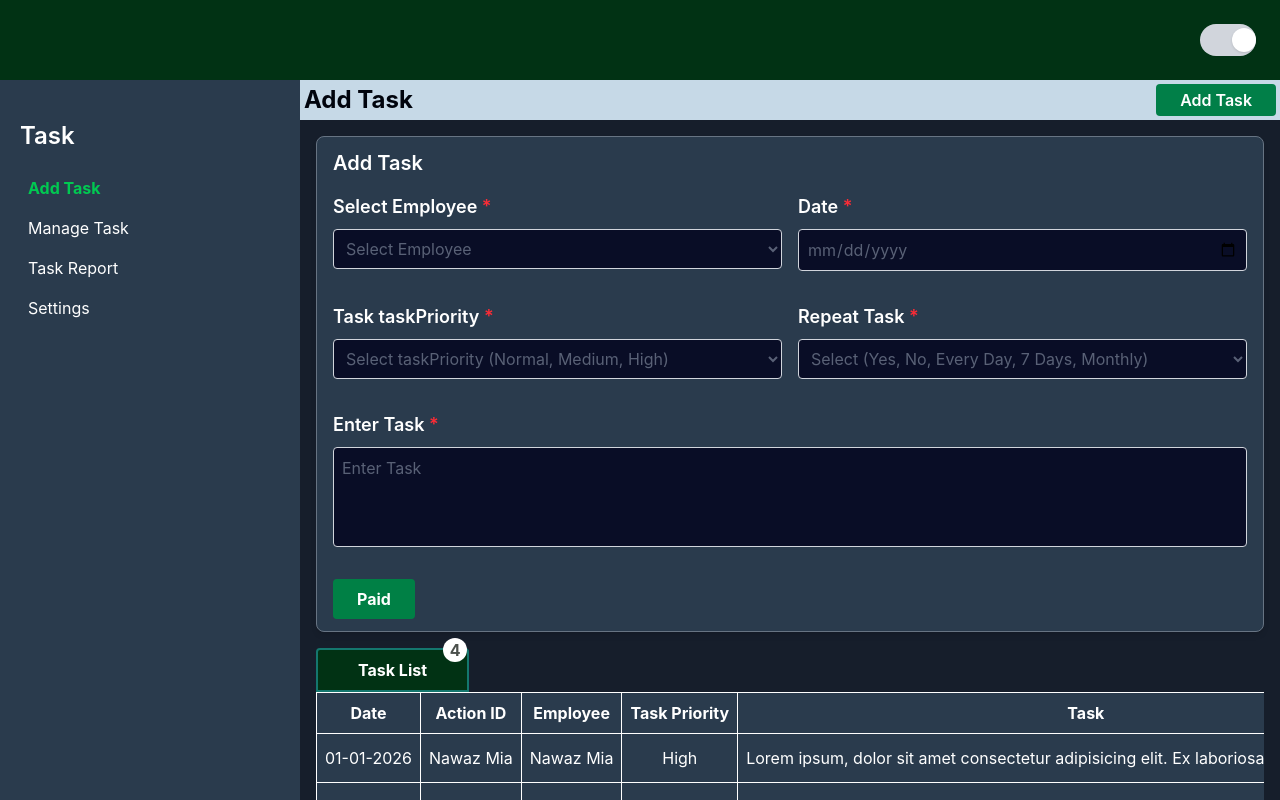
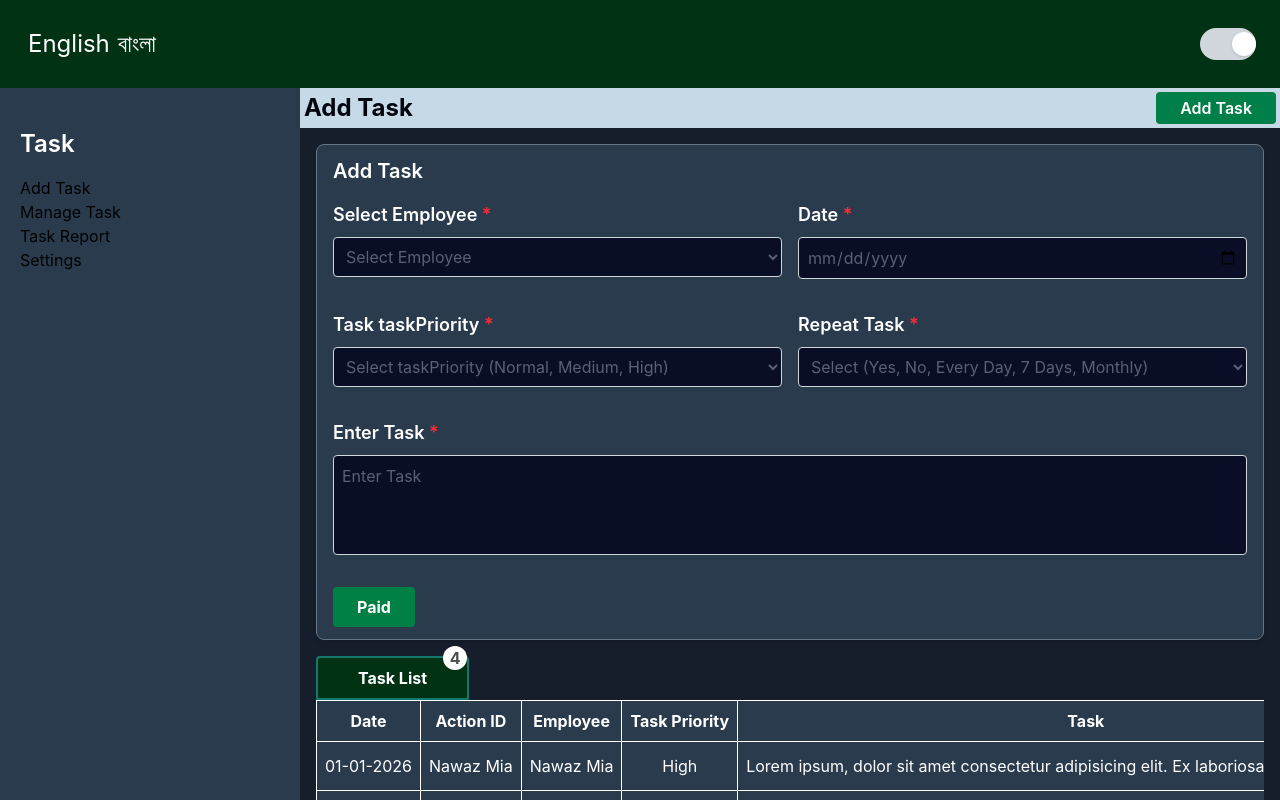
Before and after one commit to rafim699956/task, a React (Vite) app: page / in a window 1280 px wide. Built offline with nearby package versions, Linux system fonts and the light colour scheme.

Commit message:
add some text content

```diff
--- a/package.json
+++ b/package.json
@@ -12,8 +12,10 @@
   "dependencies": {
     "@reduxjs/toolkit": "^2.12.0",
     "@tailwindcss/vite": "^4.3.2",
+    "i18next": "^26.3.6",
     "react": "^19.2.7",
     "react-dom": "^19.2.7",
+    "react-i18next": "^17.0.10",
     "react-redux": "^9.3.0",
     "tailwindcss": "^4.3.2"
   },
--- a/src/App.jsx
+++ b/src/App.jsx
@@ -4,10 +4,12 @@ import { useEffect } from "react";
 import { useDispatch, useSelector } from "react-redux";
 import { toggleTheme } from "../app/features/themeMode/themeSlice";
 import { toggleSidebar } from "../app/features/sidebar/sidebarSlice";
+import { useTranslation } from "react-i18next";
 
 const App = () => {
   const darkMode = useSelector((state) => state.theme.isDarkMode);
-  const isOpenSidebar  = useSelector((state) => state.sidebar.isOpenSidebar);
+  const isOpenSidebar = useSelector((state) => state.sidebar.isOpenSidebar);
+  const { i18n } = useTranslation();
   const dispatch = useDispatch();
   useEffect(() => {
     if (darkMode) {
@@ -18,8 +20,27 @@ const App = () => {
   }, [darkMode]);
   return (
     <div className="w-full h-full flex flex-col overflow-hidden">
-      <div className="p-3 md:p-4 lg:p-6 bg-[#013214] flex items-center justify-between lg:justify-end">
-       <button onClick={()=> dispatch(toggleSidebar())} className="p-1 rounded text-2xl text-white lg:hidden transition-all ease-linear duration-300">{isOpenSidebar ? '✖' : '☰'}</button>
+      <div className="p-3 md:p-4 lg:p-6 bg-[#013214] flex items-center justify-between lg:justify-between">
+        <div>
+          <button
+            className="p-1 rounded text-2xl text-white transition-all ease-linear duration-300 cursor-pointer"
+            onClick={() => i18n.changeLanguage("en")}
+          >
+            English
+          </button>
+          <button
+            className="p-1 rounded text-2xl text-white transition-all ease-linear duration-300 cursor-pointer"
+            onClick={() => i18n.changeLanguage("bn")}
+          >
+            বাংলা
+          </button>
+        </div>
+        <button
+          onClick={() => dispatch(toggleSidebar())}
+          className="p-1 rounded text-2xl text-white lg:hidden transition-all ease-linear duration-300"
+        >
+          {isOpenSidebar ? "✖" : "☰"}
+        </button>
 
         {/*  */}
         <button
--- a/src/components/Aside.jsx
+++ b/src/components/Aside.jsx
@@ -1,14 +1,20 @@
 import { useDispatch, useSelector } from "react-redux";
 import { setActiveTab } from "../../app/features/tab/tabSlice";
+import { useTranslation } from "react-i18next";
+
 
 const Aside = () => {
   const { tabs, activeTab } = useSelector((state) => state.tab);
-  const isOpenSidebar  = useSelector((state) => state.sidebar.isOpenSidebar);
+  const isOpenSidebar = useSelector((state) => state.sidebar.isOpenSidebar);
   const dispatch = useDispatch();
+  const { t } = useTranslation();
+  const sidebar = t("sidebar", { returnObjects: true });
   return (
-    <aside className={`absolute z-10 top-0 left-0 bottom-0 w-10/12 transform ${!isOpenSidebar ? '-translate-x-full' : 'translate-x-0'} lg:static bg-[#2A3B4D] dark:bg-black/40 h-full lg:max-w-75 lg:w-full shrink-0 px-5 py-10 transition-all ease-linear duration-300`}>
+    <aside
+      className={`absolute z-10 top-0 left-0 bottom-0 w-10/12 transform ${!isOpenSidebar ? "-translate-x-full" : "translate-x-0"} lg:static bg-[#2A3B4D] dark:bg-black/40 h-full lg:max-w-75 lg:w-full shrink-0 px-5 py-10 transition-all ease-linear duration-300`}
+    >
       <h3 className="text-2xl font-semibold text-white mb-4">Task</h3>
-      <ul className="pl-2">
+      {/* <ul className="pl-2">
         {tabs.map((tab) => (
           <li
             key={tab}
@@ -22,6 +28,17 @@ const Aside = () => {
             {tab}
           </li>
         ))}
+      </ul> */}
+      <ul>
+        {Object.entries(sidebar).map(([key, value]) => (
+          <li
+            key={key}
+            onClick={() => dispatch(setActiveTab(key))}
+            className={activeTab === key ? "text-green-500" : ""}
+          >
+            {value}
+          </li>
+        ))}
       </ul>
     </aside>
   );
--- a/src/components/TaskList.jsx
+++ b/src/components/TaskList.jsx
@@ -5,7 +5,7 @@ const TaskList = () => {
   return (
     <div>
       <p className="py-2 px-10 rounded rounded-br-none rounded-bl-none bg-[#013214] inline-block text-white font-bold border-2 border-[#14776E] relative">
-        Task List{" "}
+        Task List
         <span className="absolute top-0 right-0 bg-white text-[#4B504C] p-2 rounded-full transform -translate-y-1/2 size-6 flex items-center justify-center">
           {tasks.length}
         </span>
--- /dev/null
+++ b/src/i18n.js
@@ -0,0 +1,28 @@
+import i18n from "i18next";
+import { initReactI18next } from "react-i18next";
+
+import en from "./locales/en/common.json";
+import bn from "./locales/bn/common.json";
+
+i18n
+.use(initReactI18next)
+.init({
+    resources: {
+        en: {
+            translation: en,
+        },
+        bn: {
+            translation: bn,
+        },
+    },
+
+    lng: "en",
+
+    fallbackLng: "en",
+
+    interpolation: {
+        escapeValue: false,
+    },
+});
+
+export default i18n;
--- /dev/null
+++ b/src/locales/bn/common.json
@@ -0,0 +1,8 @@
+{
+  "sidebar": {
+    "addTask": "টাস্ক যোগ করুন",
+    "manageTask": "টাস্ক পরিচালনা করুন",
+    "taskReport": "টাস্ক রিপোর্ট",
+    "settings": "সেটিংস"
+  }
+}
--- /dev/null
+++ b/src/locales/en/common.json
@@ -0,0 +1,8 @@
+{
+  "sidebar": {
+    "addTask": "Add Task",
+    "manageTask": "Manage Task",
+    "taskReport": "Task Report",
+    "settings": "Settings"
+  }
+}
--- a/src/main.jsx
+++ b/src/main.jsx
@@ -4,6 +4,7 @@ import { Provider } from "react-redux";
 import "./index.css";
 import App from "./App.jsx";
 import store from "../app/store.js";
+import "./i18n";
 
 createRoot(document.getElementById("root")).render(
   <StrictMode>
```
Also changed, not shown: 1 other file (tests, documents, lock files or other folders).
